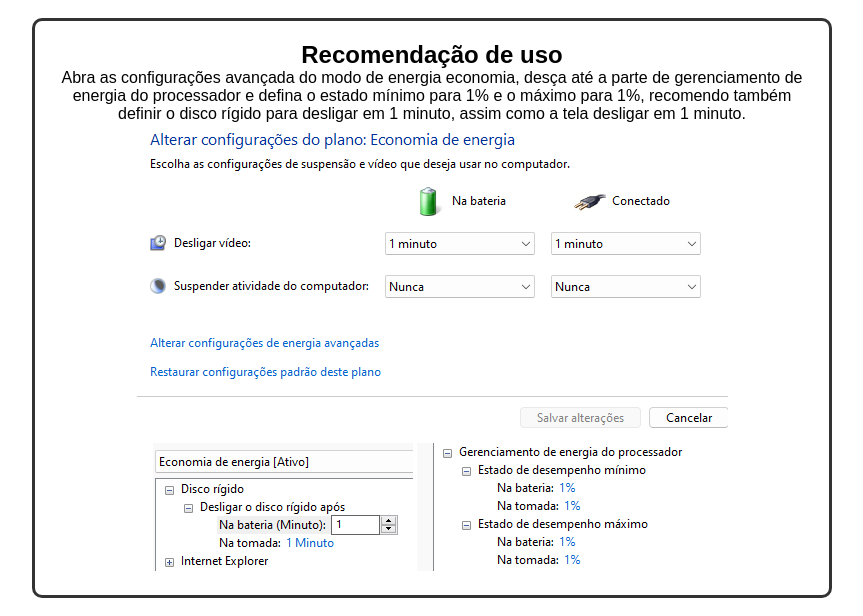
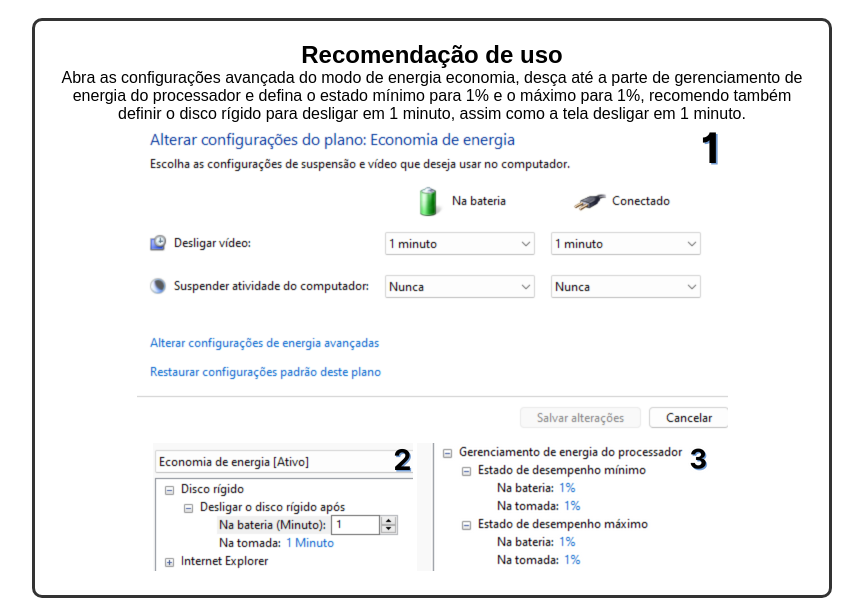
Before and after one commit to Lucasvirtual/energymanagerweb, a plain HTML site: page index.html in a window 1280 px wide. Shown: the part 2001-2617 px from the top of the page, without its empty margins (208-1071 px from the left). Drawn offline with Linux system fonts and the light colour scheme.

Commit message:
Add files via upload

```diff
--- a/index.html
+++ b/index.html
@@ -72,9 +72,9 @@
             <p> Abra as configurações avançada do modo de energia economia, desça até a parte de gerenciamento de energia do processador e defina o estado mínimo para 1% e o máximo para 1%, recomendo também definir o disco rígido para desligar em 1 minuto, assim como a tela desligar em 1 minuto. </p>
         </div>
         <div class="recomndation-image">
-            <img src="img1.png" alt="img1">
-            <img src="img2.png" alt="img2">
-            <img src="img3.png" alt="img3">
+            <img src="img 1 numerada.png" alt="img1">
+            <img src="img 2 numerada.png" alt="img2">
+            <img src="img 3 numerada.png" alt="img3">
         </div>
     </section>
 
```
Also changed, not shown: img 1 numerada.png (added), img 2 numerada.png (added), img 3 numerada.png (added).
